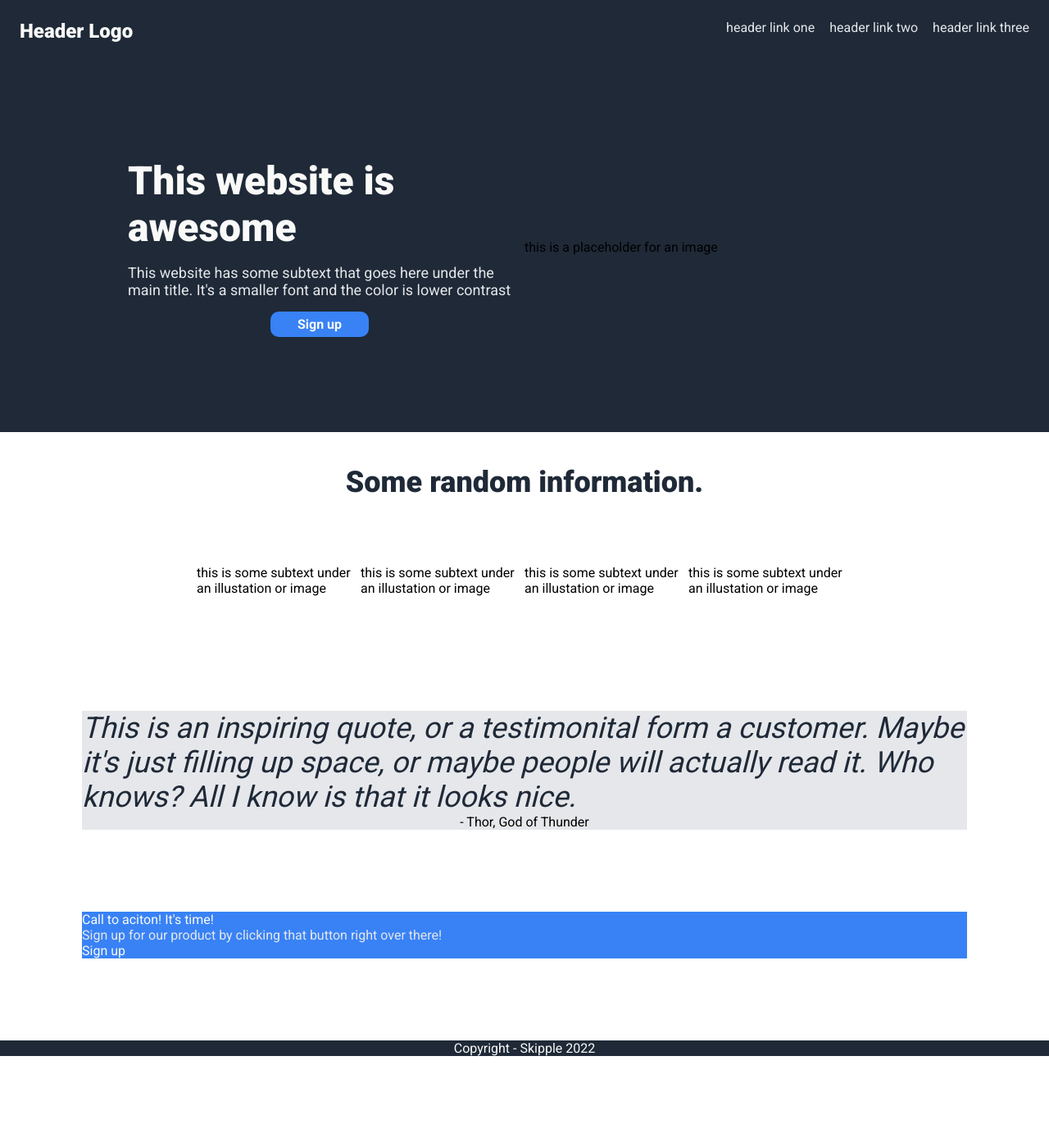
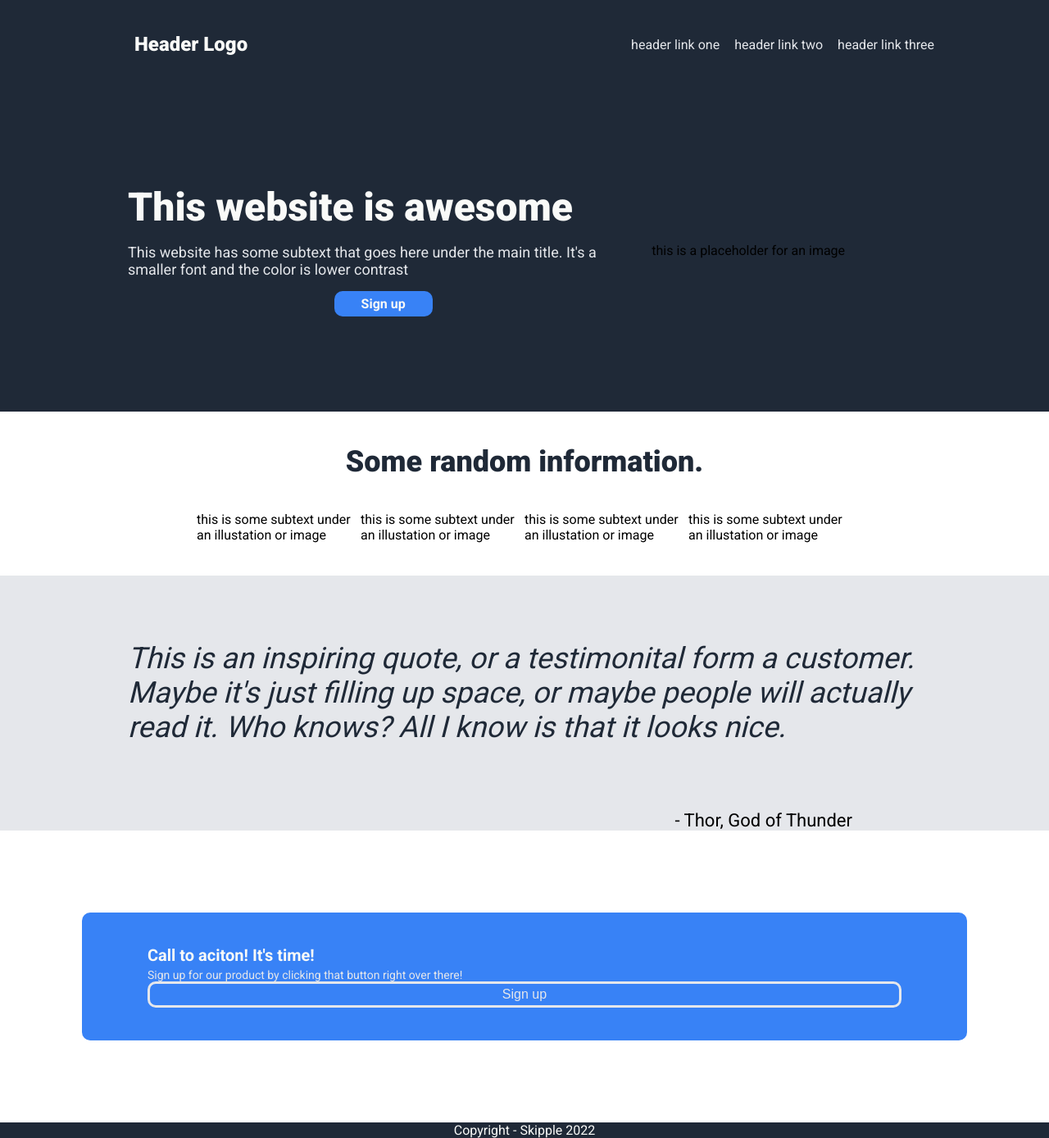
Before and after one commit to skipple/landing-page-assignment, a plain HTML site: page index.html in a window 1280 px wide. Shown: the whole page at 82% size. Before the commit the page ends 1288 px from the top, so only its background shows below. Drawn offline with Linux system fonts and the light colour scheme.

Commit message:
Some more playing with margins. I think I am done for now and moving on. Might come back.

```diff
--- a/index.html
+++ b/index.html
@@ -11,8 +11,8 @@
     <link href="https://fonts.googleapis.com/css2?family=Roboto:wght@400;700;900&display=swap" rel="stylesheet">
 </head>
 <body>
-    <div class="dark-bg">
-        <div class="header">
+        <div class="dark">
+            <div class="header container">
                 <div class="logo">Header Logo</div>
                 <ul>
                     <li>header link one</li>
@@ -22,18 +22,21 @@
             </div>
         </div>
 
-    <div class="body">
-            <div class="top">
-                <div class="top-left">
+        <div class="dark">
+            <div class="hero container">
+                <div class="hero-left">
                     <div class="hero-main">This website is awesome</div>
                     <div class="hero-secondary">This website has some subtext that goes here under the main title. It's a smaller font and the color is lower contrast</div>
                     <div class="hero-button">Sign up</div>
                 </div>
-                <div class="top-right">
+                <div class="hero-right">
                     this is a placeholder for an image
                 </div>
             </div>
-        <div class="information-container">
+        </div>
+
+        <div class="white">
+            <div class="information container">
                 <div class="information-text">Some random information.</div>
                 <div class="info-boxes">
                     <div class="info-box">
@@ -50,19 +53,29 @@
                     </div>
                 </div>
             </div>
-        <div class="quote-container">
+        </div>
+
+        <div class="gray">
+            <div class="quote container">
                 <div class="quote-text">This is an inspiring quote, or a testimonital form a customer. Maybe it's just filling up space, or maybe people will actually read it. Who knows? All I know is that it looks nice.</div>
                 <div class="quote-attrib">- Thor, God of Thunder</div>
             </div>
-        <div class="bottom-container">
-            <div class="bottom-top-text">Call to aciton! It's time!</div>
-            <div class="bottom-bottom-text">Sign up for our product by clicking that button right over there!</div>
-            <div class="bottom-button">Sign up</div>
+        </div>
+
+        <div class="white">
+            <div class="sign-up container">
+                <div class="sign-up-top">Call to aciton! It's time!</div>
+                <div class="sign-up-bottom">Sign up for our product by clicking that button right over there!</div>
+                <button class="sign-up-button">Sign up</button>
             </div>
         </div>
 
-    <div class="footer">
+    </div>
+
+    <div class="dark">
+        <div class="footer container">
             Copyright - Skipple 2022
+        </div>
     </div>
 
 
--- a/style.css
+++ b/style.css
@@ -1,22 +1,28 @@
 body {
-    font-family: 'Roboto';
     margin: 0;
-    display: flex;
-    flex-direction: column;
     font-family: 'Roboto', sans-serif;
 }
 
-.dark-bg{
+.container{
+    max-width: 1000px;
+    margin: auto;
+}
+
+.dark {
     background-color: #1F2937;
 }
 
-.header, .top, .footer {
-    background-color: #1F2937;
+.gray {
+    background-color: #E5E7EB;
 }
+
+/* Header */
 
 .header {
     display: flex;
     justify-content: space-between;
+    align-items: center;
+    padding: 16px 0px;
 }
 
 .logo {
@@ -31,19 +37,18 @@ ul {
     gap: 18px;
     list-style-type: none;
     color: #E5E7EB;
-    margin: 24px;
+    margin: 0;
 }
 
-.top {
+
+/*HERO*/
+
+.hero {
     display: flex;
     align-items: center;
     justify-content: center;
-    padding: 100px;
-    margin: 0px auto;
-}
-
-.top-left, .top-right{
-    width: 500px;
+    padding-top: 100px;
+    padding-bottom: 100px;
 }
 
 .hero-main {
@@ -69,6 +74,12 @@ ul {
     width: 100px;
     padding: 6px 10px;
 }
+
+.hero-right {
+    width: 500px;
+}
+
+/*INFORMATION*/
 
 .information-container {
     display: flex;
@@ -98,40 +109,63 @@ ul {
     flex-wrap: wrap;
 }
 
+/*QUOTE*/
+
 .quote-container {
     display: flex;
     flex-direction: column;
-    justify-content: center;
-    align-items: center;
-    background-color: #E5E7EB;
     margin: 100px;
+
 }
 
 .quote-text {
     font-size: 36px;
     font-style: italic;
     color: #1F2937;
+    padding: 80px 16px;
 }
 
-.bottom-container{
+.quote-attrib {
+    text-align: end;
+    margin-right: 100px;
+	font-size: 22px;
+	font-weight: 500;
+
+}
+
+/*SIGN-UP*/
+
+.sign-up{
     background-color: #3882F6;
     margin: 100px;
     display: flex;
     flex-direction: column;
+    padding: 40px 80px;
+    border-radius: 10px;
 }
 
-.bottom-top-text{
-    color:#F9FAF8;
+.sign-up-top{
+    font-weight: 600;
+	font-size: 20px;color:#F9FAF8;
 }
 
-.bottom-bottom-text {
+.sign-up-bottom {
     color: #E5E7EB;
+    margin-top: 4px;
+	font-size: 14px;
+	font-weight: 300;
 }
 
-.bottom-button{
-    background-color: #3882F6;
-    color: #F9FAF8;
+.sign-up-button{
+    border: 3px #e5e7eb solid;
+	border-radius: 10px;
+	background-color: #3882f6;
+	color: #e5e7eb;
+	padding: 4px 40px;
+	font-size: 16px;
 }
+
+/*FOOTER*/
 
 .footer {
     color: #F9FAF8;
```
Lines whose indentation alone changed are shown as unchanged.
